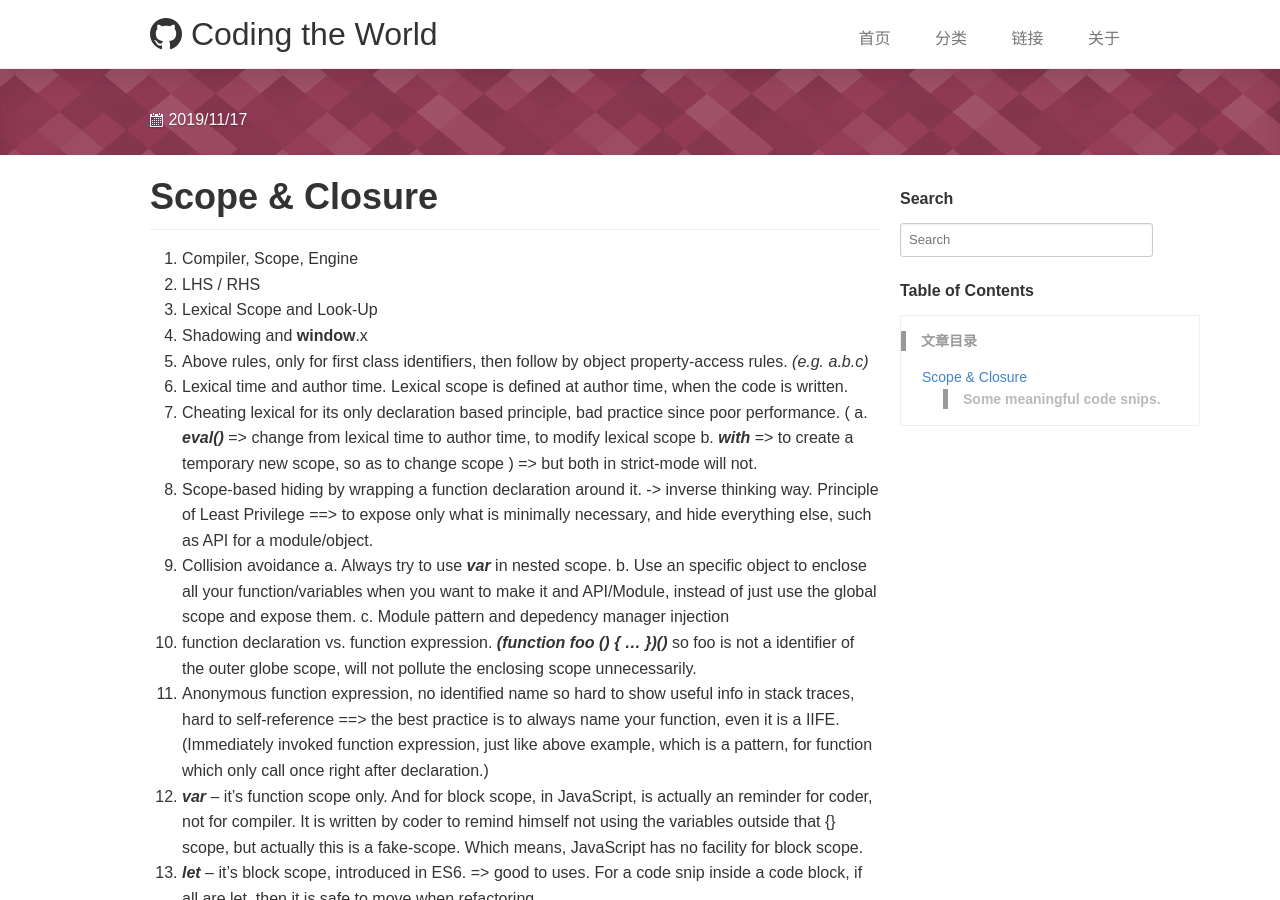
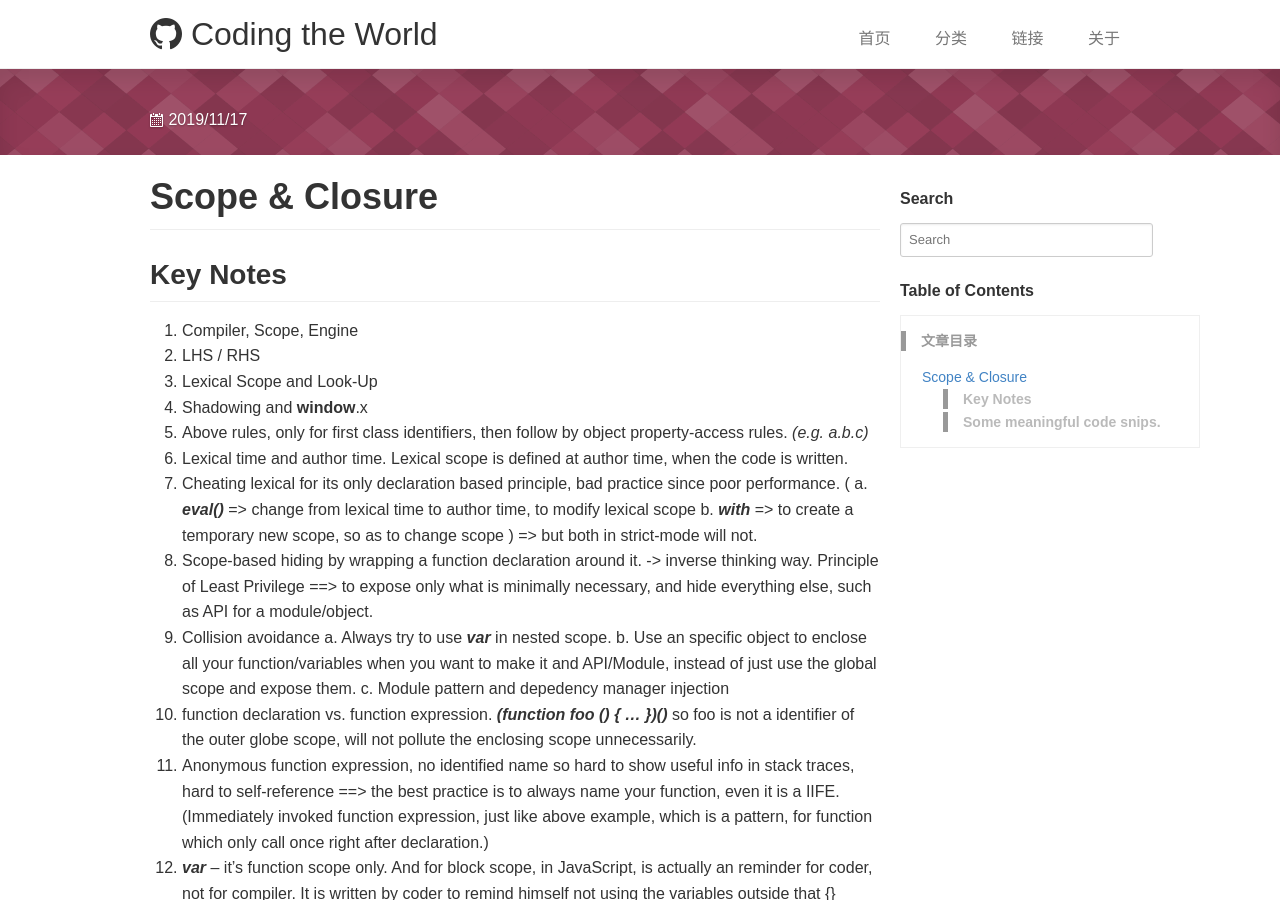
Before and after one commit to lvxiaoxin/lvxiaoxin.github.io, a Jekyll site: the page built from _posts/JavaScript/2019-11-16-You Don't Know JS Scope and Closures.md, in a window 1280 px wide and 900 px high. Built offline with Jekyll 4.4.1, drawn with Linux system fonts in a browser that asks for light colours; our own code applies the rules of GitHub Pages for plain Markdown files; comment, search, counter and statistics services are not loaded.

```diff
--- a/_posts/JavaScript/2019-11-16-You Don't Know JS Scope and Closures.md
+++ b/_posts/JavaScript/2019-11-16-You Don't Know JS Scope and Closures.md
@@ -1,12 +1,14 @@
 ---
 layout: post
 title: Reading Note: You don't know JS - Scope & Closure
-categories: TS/JS
+categories: JavaScript
 description: 读 You don't know JS - Series 1 的一些记录。
 keywords: JavaScript Language
 ---
 
 #  Scope & Closure
+
+## **Key Notes**
 
 1. Compiler, Scope, Engine
 2. LHS / RHS
```
